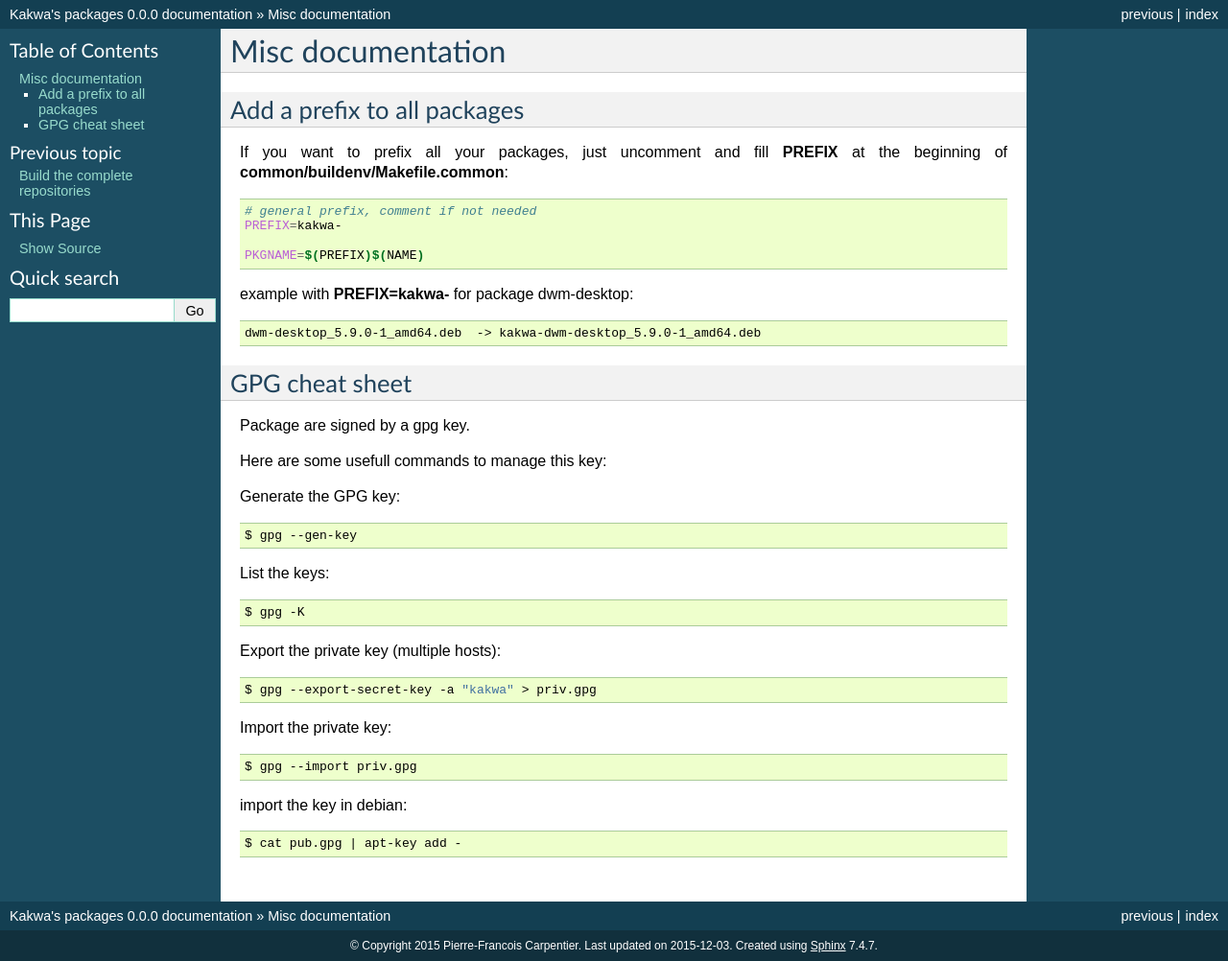
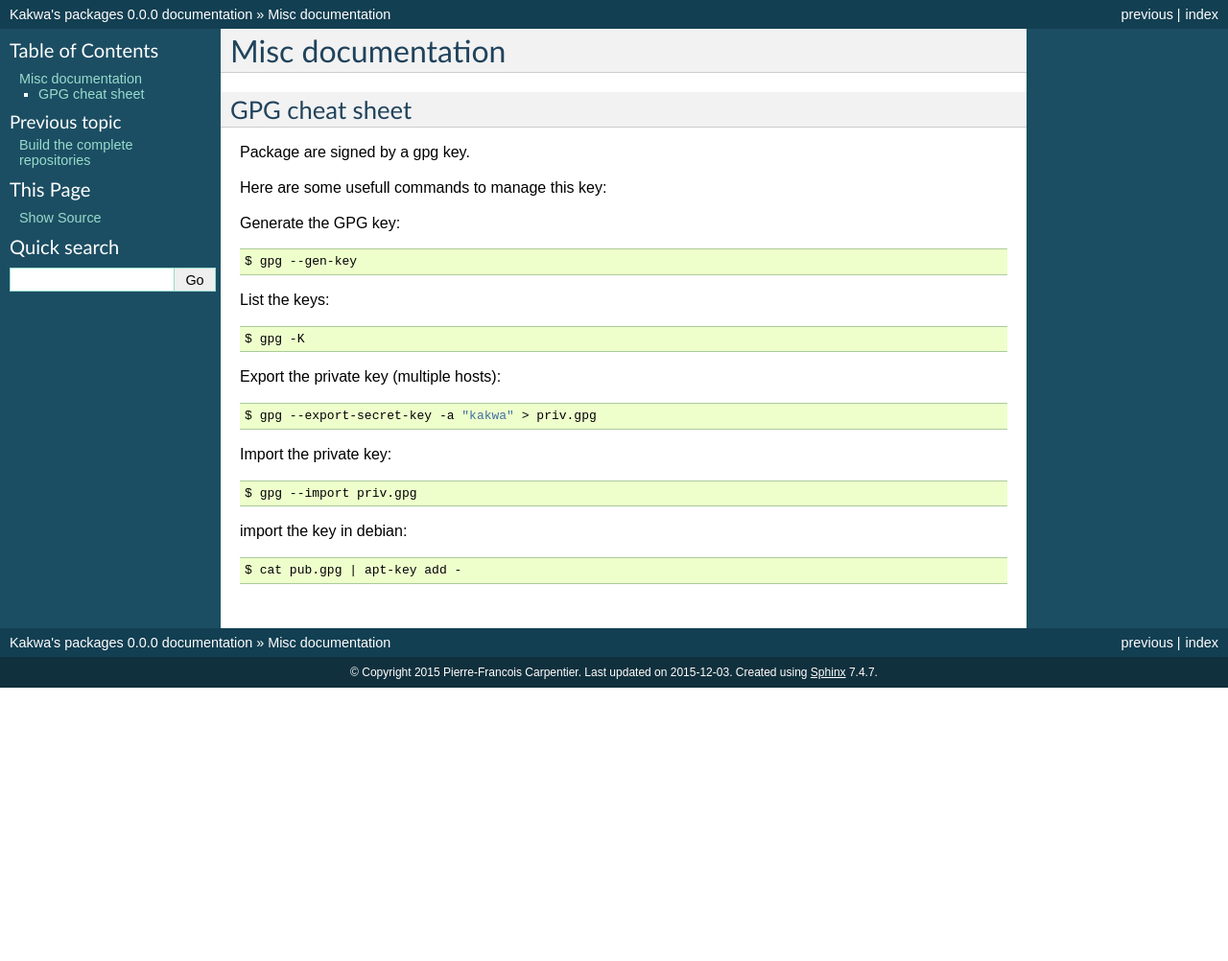
Before and after one commit to kakwa/amkecpak, a Sphinx documentation site: the page built from common/docs/misc.rst, in a window 1280 px wide. Shown: the whole page at 96% size. Built offline with Sphinx 7.4.7, drawn with Linux system fonts in a browser that asks for light colours; after the commit the page ends 900 px from its top, so only the background shows below that; some of the changed lines change nothing that is shown.

Commit message:
temporary removing package prefix feature (broken)

```diff
--- a/common/docs/misc.rst
+++ b/common/docs/misc.rst
@@ -1,25 +1,25 @@
 Misc documentation
 ------------------
 
-Add a prefix to all packages
-============================
-
-If you want to prefix all your packages, just uncomment and fill **PREFIX**
-at the beginning of **common/buildenv/Makefile.common**:
-
-.. sourcecode:: make
-
-    # general prefix, comment if not needed
-    PREFIX=kakwa-
-
-    PKGNAME=$(PREFIX)$(NAME)
-
-
-example with **PREFIX=kakwa-** for package dwm-desktop:
-
-.. sourcecode:: none
-
-    dwm-desktop_5.9.0-1_amd64.deb  -> kakwa-dwm-desktop_5.9.0-1_amd64.deb
+.. Add a prefix to all packages
+.. ============================
+..
+.. If you want to prefix all your packages, just uncomment and fill **PREFIX**
+.. at the beginning of **common/buildenv/Makefile.common**:
+..
+.. .. sourcecode:: make
+..
+..     # general prefix, comment if not needed
+..     PREFIX=kakwa-
+..
+..     PKGNAME=$(PREFIX)$(NAME)
+..
+..
+.. example with **PREFIX=kakwa-** for package dwm-desktop:
+..
+.. .. sourcecode:: none
+..
+..     dwm-desktop_5.9.0-1_amd64.deb  -> kakwa-dwm-desktop_5.9.0-1_amd64.deb
 
 
 GPG cheat sheet
```
Also changed, not shown: 1 other file.
